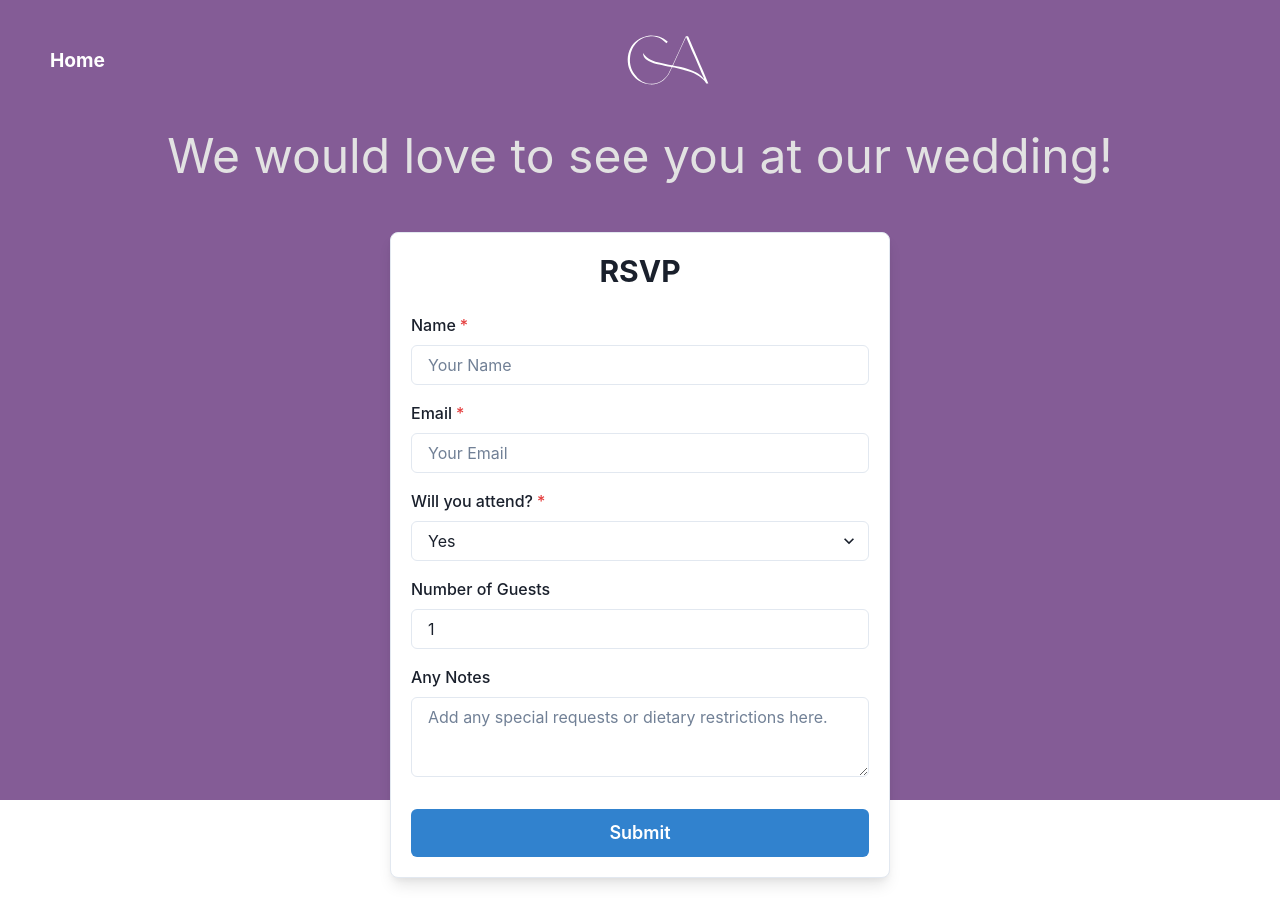
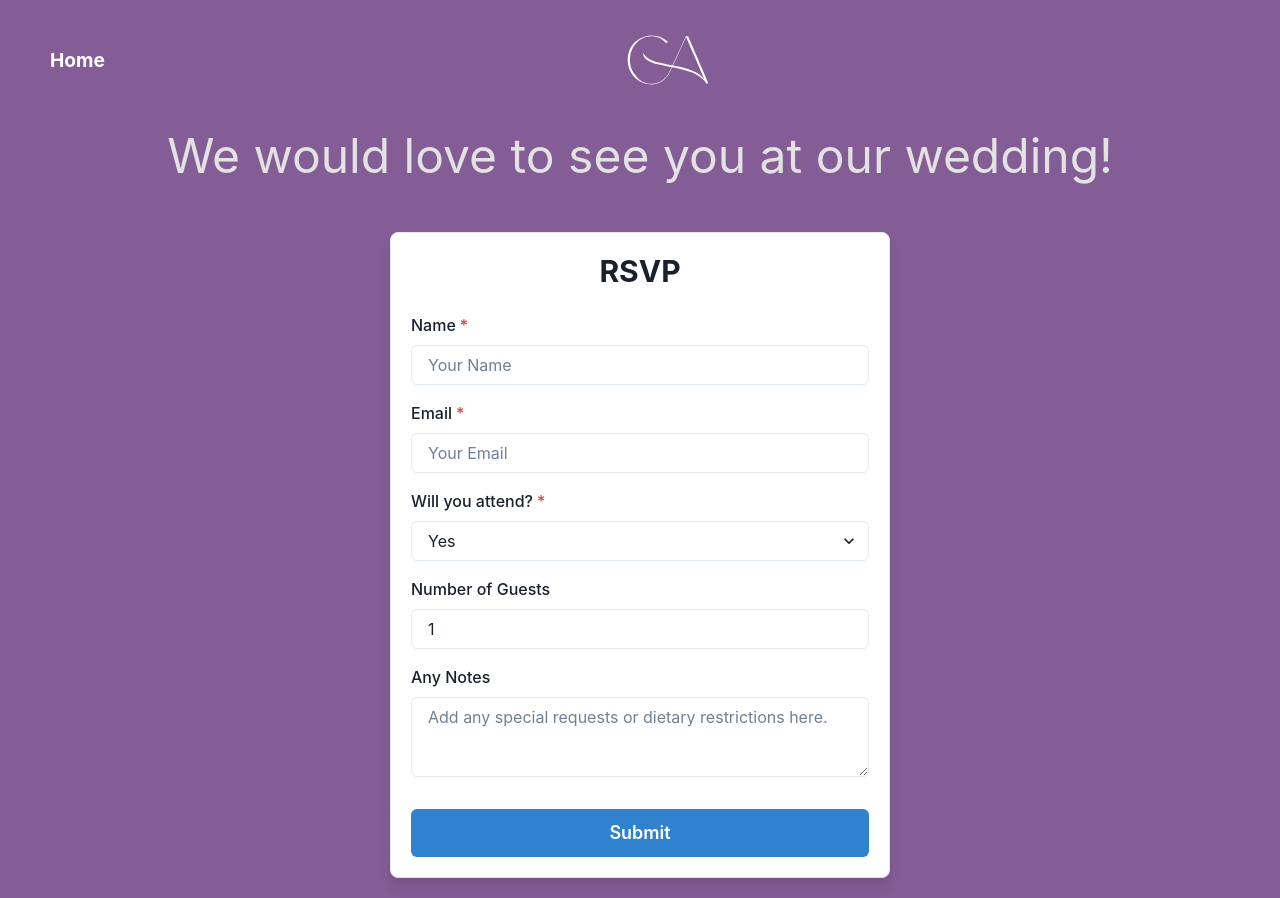
Before and after one commit to Chiragmodi1247/the-wedsite, a React (Create React App) app: page / in a window 1280 px wide. Both pictures are taken after a click on the element "RSVP". Built offline with nearby package versions, Linux system fonts and the light colour scheme; a web font is replaced by a local one.

Commit message:
height fixed

```diff
--- a/src/pages/RSVPPage.css
+++ b/src/pages/RSVPPage.css
@@ -1,7 +1,8 @@
 .rsvp-page {
   margin: auto;
   width: 100%;
-  height: 100vh;
+  height: 100%;
+  min-height: 100vh;
   text-align: center;
   background-color: #845c96;
 }
```
